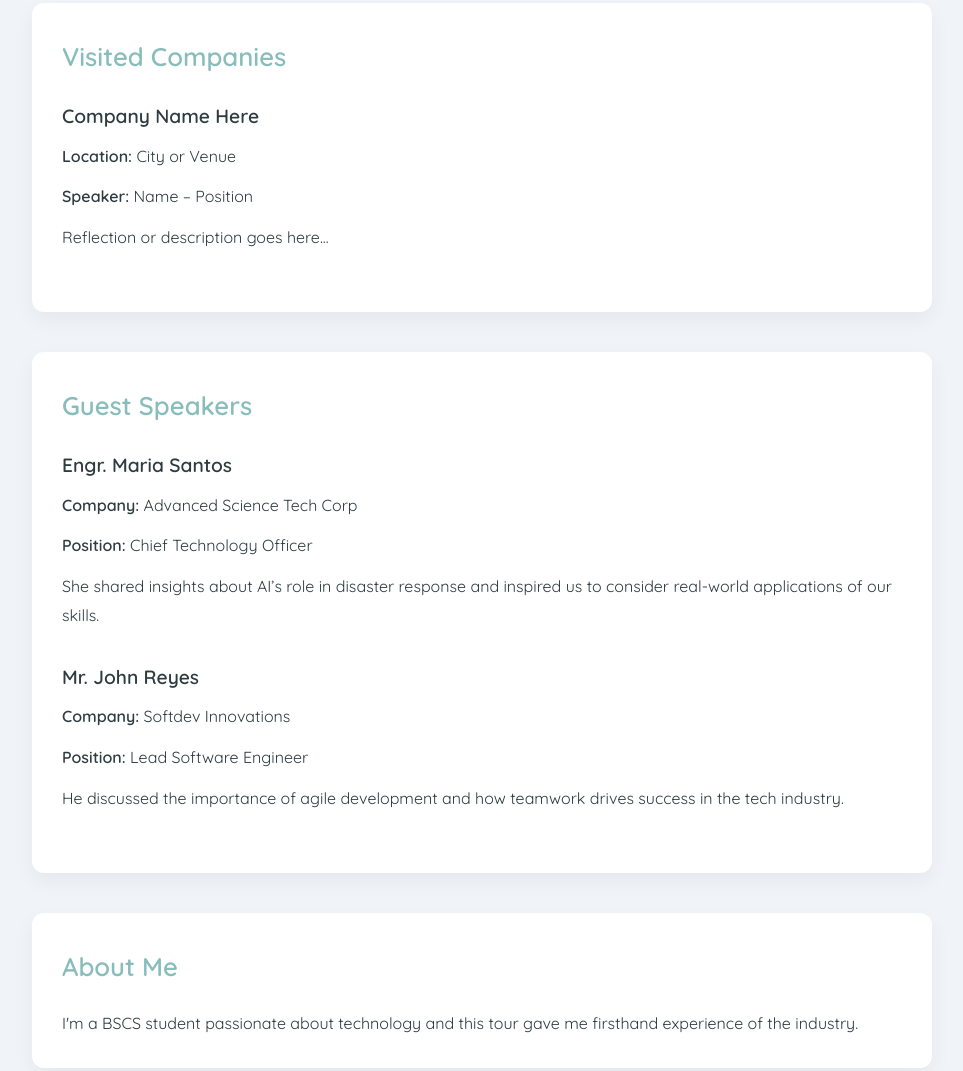
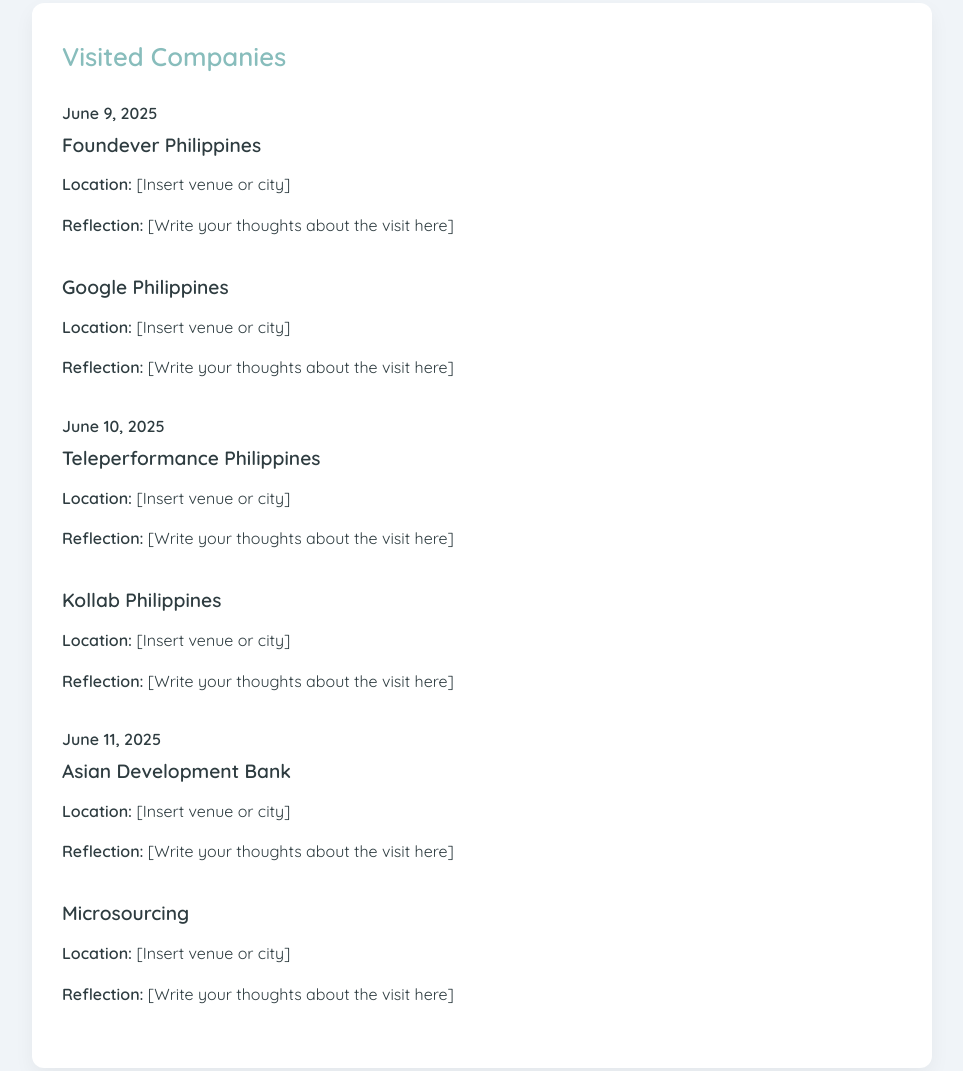
Before and after one commit to Aim1818/blog, a plain HTML site: page index.html in a window 1280 px wide. Shown: the part 407-1478 px from the top of the page, without its empty margins (158-1121 px from the left). Drawn offline with Linux system fonts and the light colour scheme.

Commit message:
Added 6 visited companies with dates

```diff
--- a/index.html
+++ b/index.html
@@ -23,18 +23,50 @@
   </section>
 
   <section id="companies">
-    <h2>Visited Companies</h2>
+  <h2>Visited Companies</h2>
 
-    <!-- Placeholder for each company post -->
-    <article class="post">
-      <h3>Company Name Here</h3>
-      <p><strong>Location:</strong> City or Venue</p>
-      <p><strong>Speaker:</strong> Name – Position</p>
-      <p>Reflection or description goes here...</p>
-    </article>
+  <h4 class="visit-date">June 9, 2025</h4>
 
-    <!-- More <article> entries to be added later -->
-  </section>
+  <article class="post">
+    <h3>Foundever Philippines</h3>
+    <p><strong>Location:</strong> [Insert venue or city]</p>
+    <p><strong>Reflection:</strong> [Write your thoughts about the visit here]</p>
+  </article>
+
+  <article class="post">
+    <h3>Google Philippines</h3>
+    <p><strong>Location:</strong> [Insert venue or city]</p>
+    <p><strong>Reflection:</strong> [Write your thoughts about the visit here]</p>
+  </article>
+
+  <h4 class="visit-date">June 10, 2025</h4>
+
+  <article class="post">
+    <h3>Teleperformance Philippines</h3>
+    <p><strong>Location:</strong> [Insert venue or city]</p>
+    <p><strong>Reflection:</strong> [Write your thoughts about the visit here]</p>
+  </article>
+
+  <article class="post">
+    <h3>Kollab Philippines</h3>
+    <p><strong>Location:</strong> [Insert venue or city]</p>
+    <p><strong>Reflection:</strong> [Write your thoughts about the visit here]</p>
+  </article>
+
+  <h4 class="visit-date">June 11, 2025</h4>
+
+  <article class="post">
+    <h3>Asian Development Bank</h3>
+    <p><strong>Location:</strong> [Insert venue or city]</p>
+    <p><strong>Reflection:</strong> [Write your thoughts about the visit here]</p>
+  </article>
+
+  <article class="post">
+    <h3>Microsourcing</h3>
+    <p><strong>Location:</strong> [Insert venue or city]</p>
+    <p><strong>Reflection:</strong> [Write your thoughts about the visit here]</p>
+  </article>
+</section>
 
   <section id="speakers">
   <h2>Guest Speakers</h2>
```
